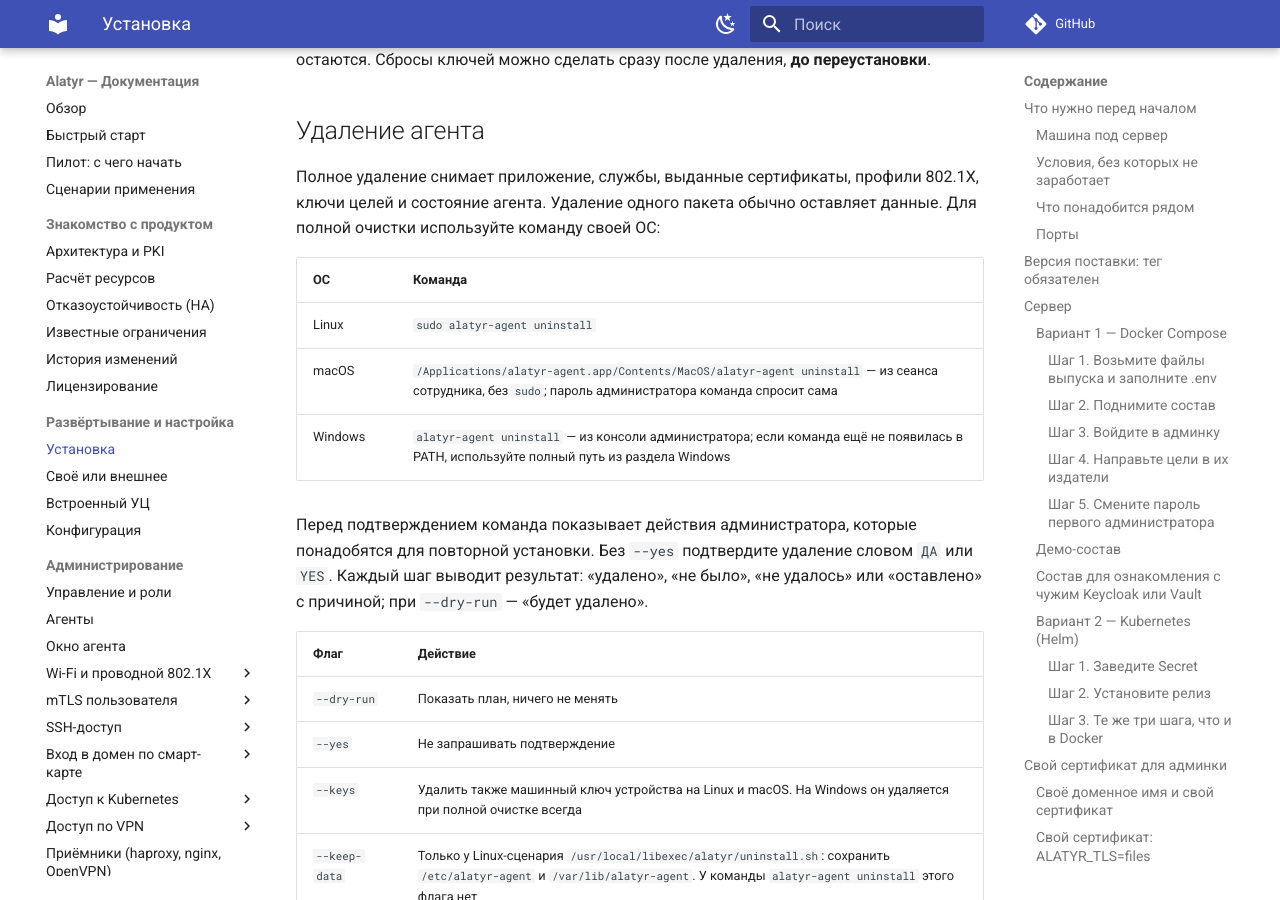
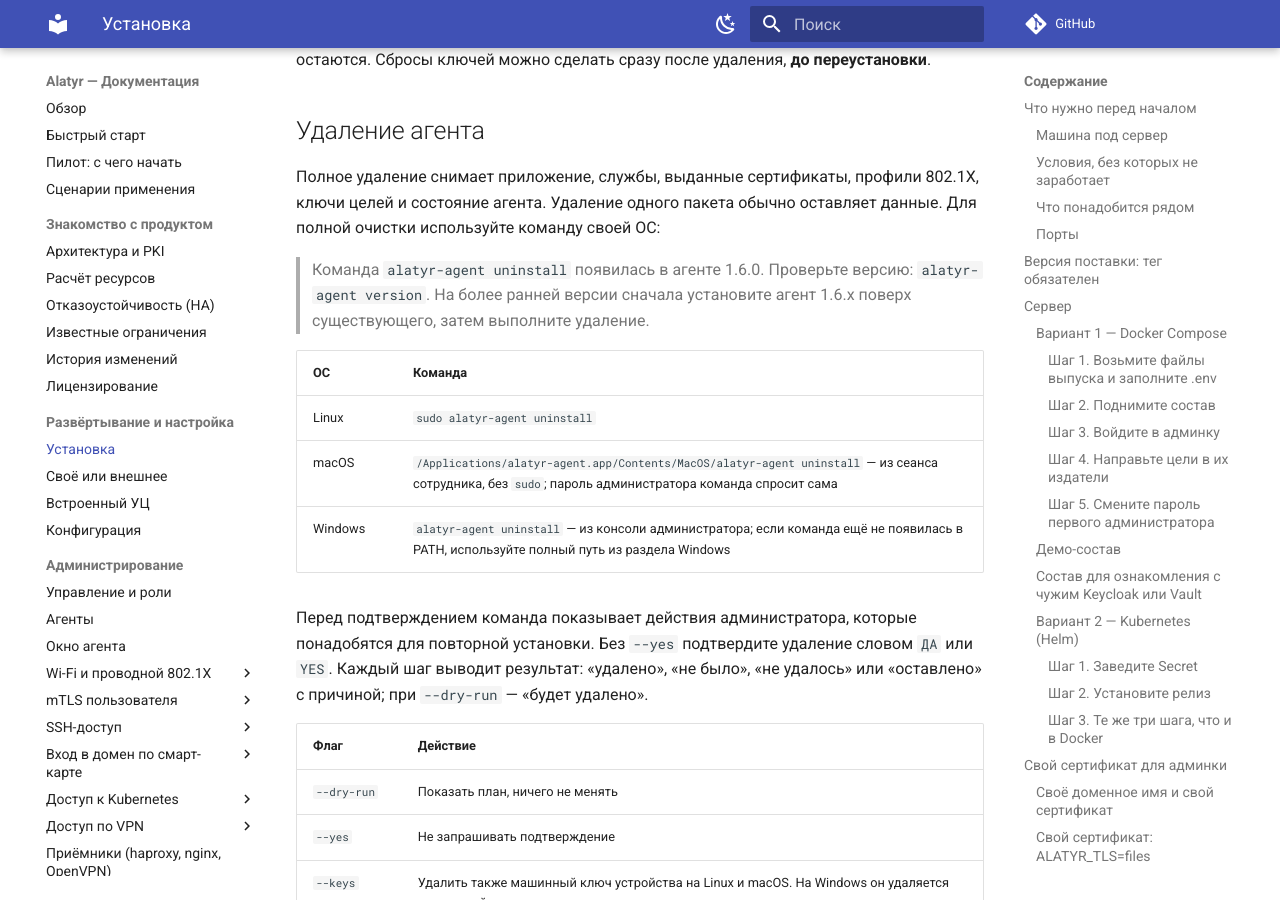
Before and after one commit to s3m4rgl/alatyr-docs, an MkDocs documentation site: the page built from docs/installation.md, in a window 1280 px wide and 900 px high, scrolled down 31784 px. Built offline with MkDocs 1.6.1 and Material for MkDocs 9.7.7, drawn with Linux system fonts in a browser that asks for light colours; comment, search, counter and statistics services are not loaded.

Commit message:
docs(agent): удаление — команда есть с 1.6.0, на ранних версиях сначала обновиться

```diff
--- a/docs/installation.md
+++ b/docs/installation.md
@@ -1416,6 +1416,10 @@ msiexec /x alatyr-agent-<версия>-x64.msi /qn PURGE=1    # полная о
 802.1X, ключи целей и состояние агента. Удаление одного пакета обычно
 оставляет данные. Для полной очистки используйте команду своей ОС:
 
+> Команда `alatyr-agent uninstall` появилась в агенте 1.6.0. Проверьте
+> версию: `alatyr-agent version`. На более ранней версии сначала
+> установите агент 1.6.x поверх существующего, затем выполните удаление.
+
 | ОС | Команда |
 |---|---|
 | Linux | `sudo alatyr-agent uninstall` |
```
